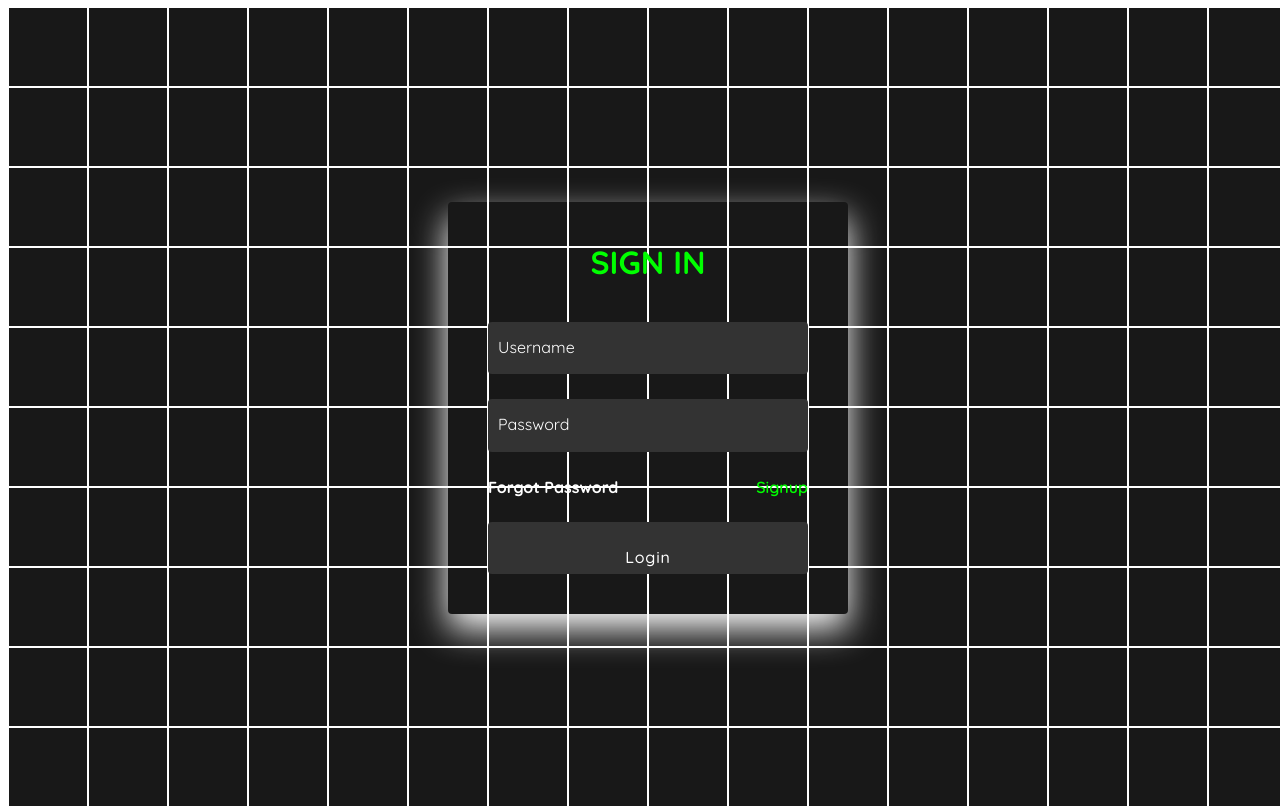
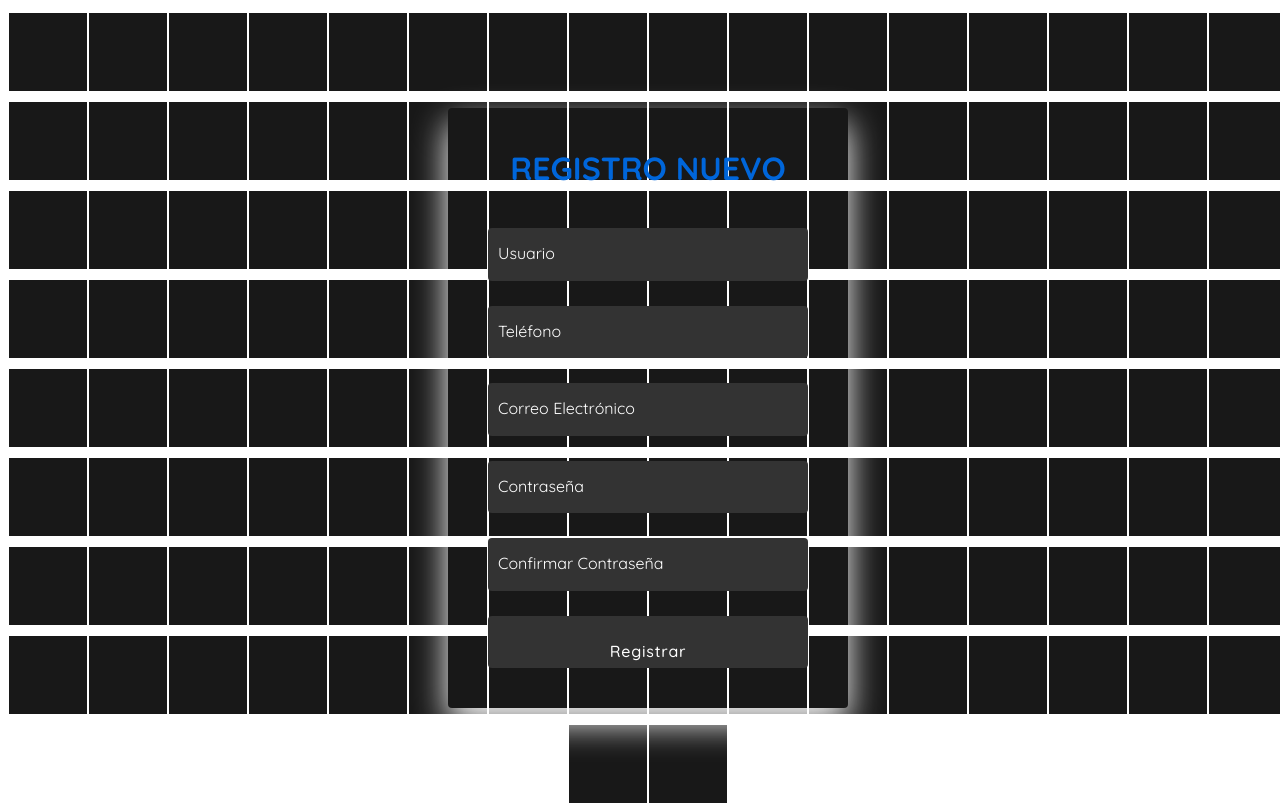
Before and after one commit to Santi-Ortiz/Front-Password-Manager, an Angular app in the folder password-manager/: page / in a window 1280 px wide. Built offline with nearby package versions, Linux system fonts and the light colour scheme.

Commit message:
estilos register listos

```diff
--- a/password-manager/src/app/app.component.html
+++ b/password-manager/src/app/app.component.html
@@ -1 +1 @@
-<app-login></app-login>
+<app-register></app-register>
--- a/password-manager/src/app/app.component.ts
+++ b/password-manager/src/app/app.component.ts
@@ -1,11 +1,12 @@
 import { Component } from '@angular/core';
 import { RouterOutlet } from '@angular/router';
 import {LoginComponent} from "./session/login/login.component";
+import {RegisterComponent} from "./session/register/register.component";
 
 @Component({
   selector: 'app-root',
   standalone: true,
-  imports: [RouterOutlet, LoginComponent],
+  imports: [RouterOutlet, LoginComponent, RegisterComponent],
   templateUrl: './app.component.html',
   styleUrl: './app.component.css'
 })
--- a/password-manager/src/app/session/register/register.component.css
+++ b/password-manager/src/app/session/register/register.component.css
@@ -0,0 +1,157 @@
+@import url("https://fonts.googleapis.com/css2?family=Quicksand:wght@300;400;500;600;700&display=swap");
+* {
+  margin: 0;
+  padding: 0;
+  box-sizing: border-box;
+  font-family: "Quicksand", sans-serif;
+}
+body {
+  display: flex;
+  justify-content: center;
+  align-items: center;
+  min-height: 100vh;
+  background: #000;
+}
+section {
+  position: absolute;
+  width: 100vw;
+  height: 100vh;
+  display: flex;
+  justify-content: center;
+  align-items: center;
+  gap: 2px;
+  flex-wrap: wrap;
+  overflow: hidden;
+}
+section::before {
+  content: "";
+  position: absolute;
+  width: 100%;
+  height: 100%;
+  background: linear-gradient(#000, #0031d3, #000);
+  animation: animate 5s linear infinite;
+}
+@keyframes animate {
+  0% {
+    transform: translateY(-100%);
+  }
+  100% {
+    transform: translateY(100%);
+  }
+}
+section span {
+  position: relative;
+  display: block;
+  width: calc(6.25vw - 2px);
+  height: calc(6.25vw - 2px);
+  background: #181818;
+  z-index: 2;
+  transition: 1.5s;
+}
+section span:hover {
+  background: #0031d3;
+  transition: 0s;
+}
+
+section .signin {
+  position: absolute;
+  width: 400px;
+  z-index: 1000;
+  display: flex;
+  justify-content: center;
+  align-items: center;
+  padding: 40px;
+  border-radius: 4px;
+  box-shadow: 0 15px 35px rgb(255, 255, 255);
+}
+section .signin .content {
+  position: relative;
+  width: 100%;
+  display: flex;
+  justify-content: center;
+  align-items: center;
+  flex-direction: column;
+  gap: 40px;
+}
+section .signin .content h2 {
+  font-size: 2em;
+  color: #0066da;
+  text-transform: uppercase;
+}
+section .signin .content .form {
+  width: 100%;
+  display: flex;
+  flex-direction: column;
+  gap: 25px;
+}
+section .signin .content .form .inputBox {
+  position: relative;
+  width: 100%;
+}
+section .signin .content .form .inputBox input {
+  position: relative;
+  width: 100%;
+  background: #333;
+  border: none;
+  outline: none;
+  padding: 25px 10px 7.5px;
+  border-radius: 4px;
+  color: #fff;
+  font-weight: 500;
+  font-size: 1em;
+}
+section .signin .content .form .inputBox i {
+  position: absolute;
+  left: 0;
+  padding: 15px 10px;
+  font-style: normal;
+  color: #ffffff;
+  transition: 0.5s;
+  pointer-events: none;
+}
+.signin .content .form .inputBox input:focus ~ i,
+.signin .content .form .inputBox input:valid ~ i {
+  transform: translateY(-7.5px);
+  font-size: 0.8em;
+  color: #ffffff;
+}
+.signin .content .form .links {
+  position: relative;
+  width: 100%;
+  display: flex;
+  justify-content: space-between;
+}
+.signin .content .form .links a {
+  color: #ffffff;
+  font-weight: bold;
+  text-decoration: none;
+}
+.signin .content .form .links a:nth-child(2) {
+  color: #0066da;
+  font-weight: 600;
+}
+.signin .content .form .inputBox input[type="submit"] {
+  padding: 10px;
+  background: #0066da;
+  cursor: pointer;
+  color: #000;
+  font-weight: 600;
+  font-size: 1.35em;
+  letter-spacing: 0.05em;
+  cursor: pointer;
+}
+input[type="submit"]:active {
+  opacity: 0.6;
+}
+@media (max-width: 900px) {
+  section span {
+    width: calc(10vw - 2px);
+    height: calc(10vw - 2px);
+  }
+}
+@media (max-width: 600px) {
+  section span {
+    width: calc(20vw - 2px);
+    height: calc(20vw - 2px);
+  }
+}
--- a/password-manager/src/app/session/register/register.component.html
+++ b/password-manager/src/app/session/register/register.component.html
@@ -1 +1,162 @@
-<p>register works!</p>
+<section>
+  <span></span>
+  <span></span>
+  <span></span>
+  <span></span>
+  <span></span>
+  <span></span>
+  <span></span>
+  <span></span>
+  <span></span>
+  <span></span>
+  <span></span>
+  <span></span>
+  <span></span>
+  <span></span>
+  <span></span>
+  <span></span>
+  <span></span>
+  <span></span>
+  <span></span>
+  <span></span>
+  <span></span>
+  <span></span>
+  <span></span>
+  <span></span>
+  <span></span>
+  <span></span>
+  <span></span>
+  <span></span>
+  <span></span>
+  <span></span>
+  <span></span>
+  <span></span>
+  <span></span>
+  <span></span>
+  <span></span>
+  <span></span>
+  <span></span>
+  <span></span>
+  <span></span>
+  <span></span>
+  <span></span>
+  <span></span>
+  <span></span>
+  <span></span>
+  <span></span>
+  <span></span>
+  <span></span>
+  <span></span>
+  <span></span>
+  <span></span>
+  <span></span>
+  <span></span>
+  <span></span>
+  <span></span>
+  <span></span>
+  <span></span>
+  <span></span>
+  <span></span>
+  <span></span>
+  <span></span>
+  <span></span>
+  <span></span>
+  <span></span>
+  <span></span>
+  <span></span>
+  <span></span>
+  <span></span>
+  <span></span>
+  <span></span>
+  <span></span>
+  <span></span>
+  <span></span>
+  <span></span>
+  <span></span>
+  <span></span>
+  <span></span>
+  <span></span>
+  <span></span>
+  <span></span>
+  <span></span>
+  <span></span>
+  <span></span>
+  <span></span>
+  <span></span>
+  <span></span>
+  <span></span>
+  <span></span>
+  <span></span>
+  <span></span>
+  <span></span>
+  <span></span>
+  <span></span>
+  <span></span>
+  <span></span>
+  <span></span>
+  <span></span>
+  <span></span>
+  <span></span>
+  <span></span>
+  <span></span>
+  <span></span>
+  <span></span>
+  <span></span>
+  <span></span>
+  <span></span>
+  <span></span>
+  <span></span>
+  <span></span>
+  <span></span>
+  <span></span>
+  <span></span>
+  <span></span>
+  <span></span>
+  <span></span>
+  <span></span>
+  <span></span>
+  <span></span>
+  <span></span>
+  <span></span>
+  <span></span>
+  <span></span>
+  <span></span>
+  <span></span>
+  <span></span>
+  <span></span>
+  <span></span>
+  <span></span>
+  <span></span>
+  <span></span>
+  <span></span>
+  <div class="signin">
+    <div class="content">
+      <h2>Registro Nuevo</h2>
+      <div class="form">
+        <div class="inputBox">
+          <input type="text" required>
+          <i>Usuario</i>
+        </div>
+        <div class="inputBox">
+          <input type="tel" required>
+          <i>Teléfono</i>
+        </div>
+        <div class="inputBox">
+          <input type="email" required>
+          <i>Correo Electrónico</i>
+        </div>
+        <div class="inputBox">
+          <input type="password" required>
+          <i>Contraseña</i>
+        </div>
+        <div class="inputBox">
+          <input type="password" required>
+          <i>Confirmar Contraseña</i>
+        </div>
+        <div class="inputBox">
+          <input type="submit" value="Registrar">
+        </div>
+      </div>
+    </div>
+  </div>
+</section>
```
